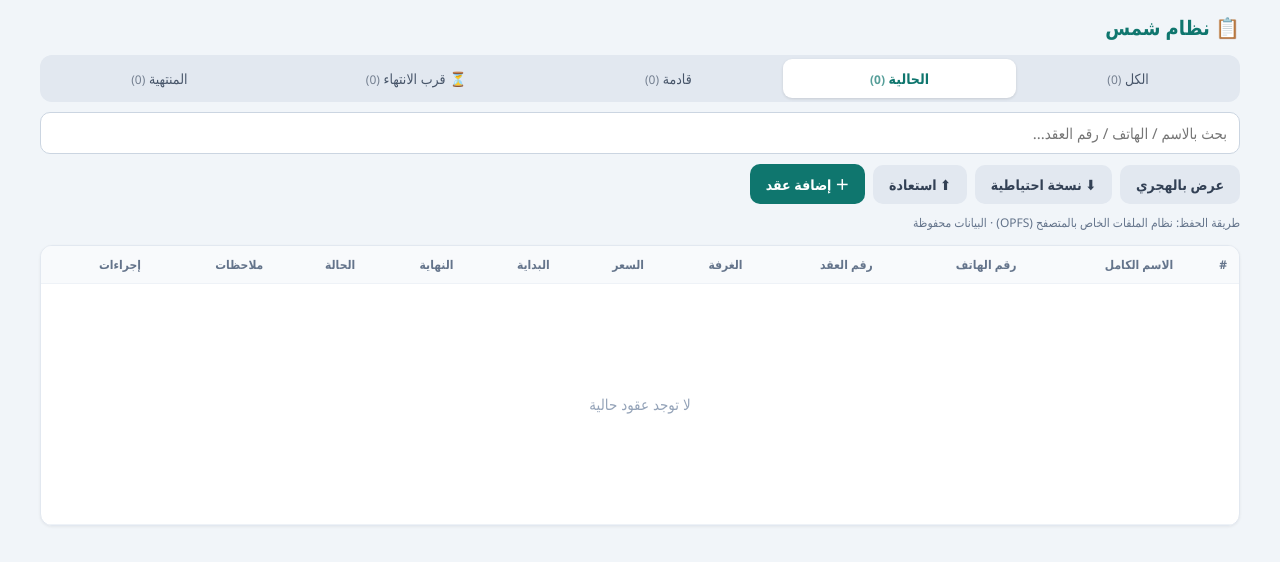
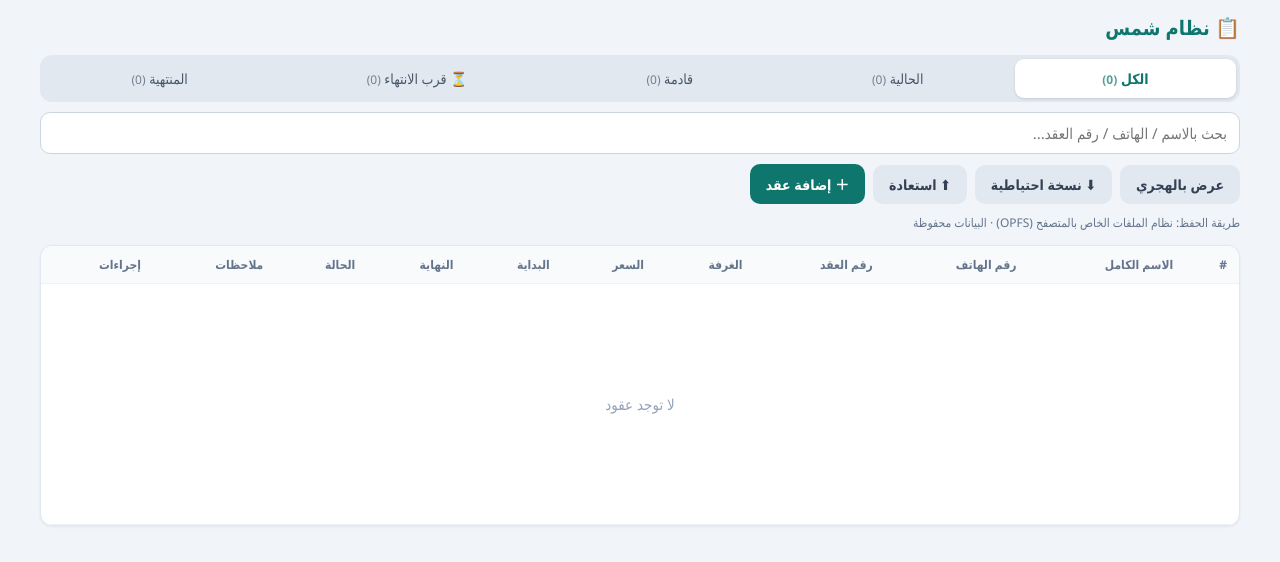
Before and after one commit to abdullahaldarwish/shams, a plain HTML site: page index.html in a window 1280 px wide. Drawn offline with Linux system fonts and the light colour scheme.

Commit message:
all is the default tab now

```diff
--- a/index.html
+++ b/index.html
@@ -643,10 +643,10 @@
 
       <div class="toolbar">
         <div class="tabs">
-          <button id="tabAll" onclick="setView('all')">
+          <button id="tabAll" class="active" onclick="setView('all')">
             الكل <span class="cnt">(0)</span>
           </button>
-          <button id="tabCurrent" class="active" onclick="setView('current')">
+          <button id="tabCurrent" onclick="setView('current')">
             الحالية <span class="cnt">(0)</span>
           </button>
           <button id="tabUpcoming" onclick="setView('upcoming')">
@@ -1017,7 +1017,7 @@
 
         let contracts = [];
         let idCounter = 1;
-        let view = "current";
+        let view = "all";
         let pendingDeleteId = null;
         let pendingEndId = null;
         let pendingCancelEndId = null;
```
